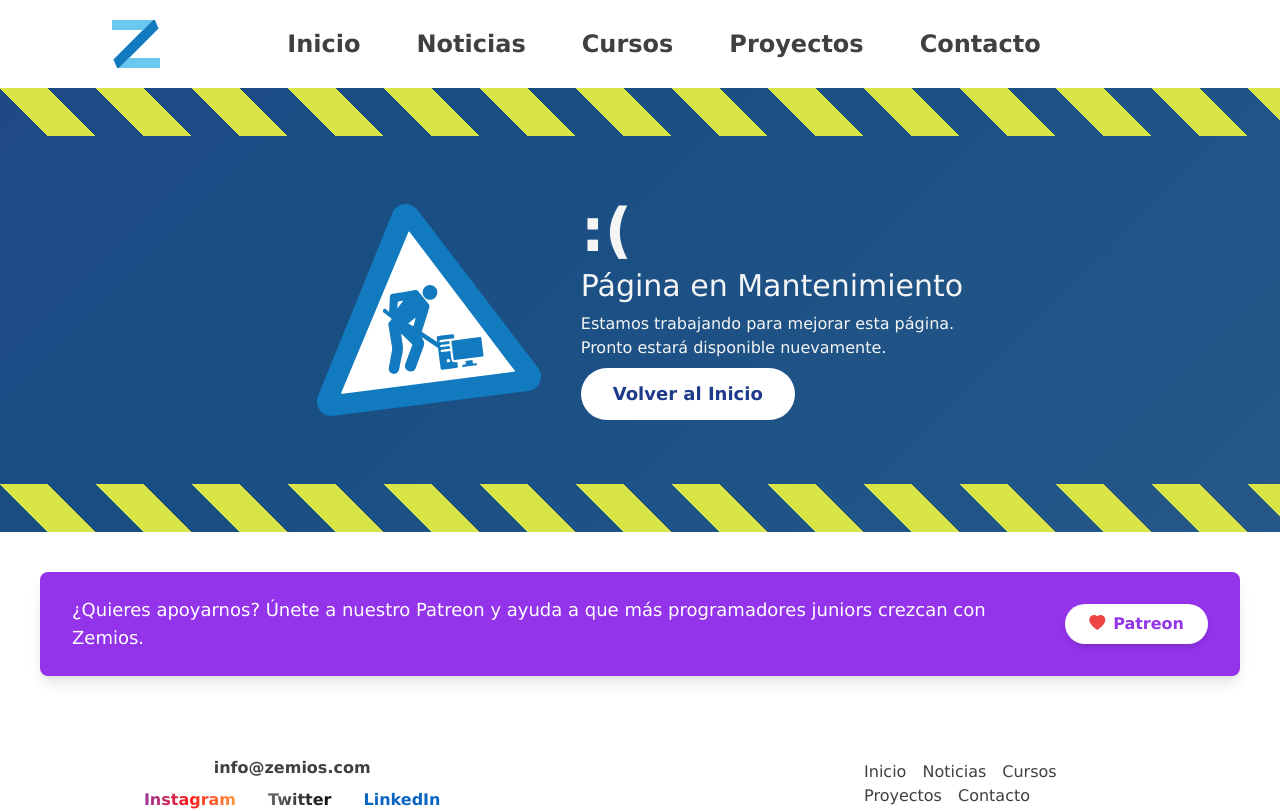
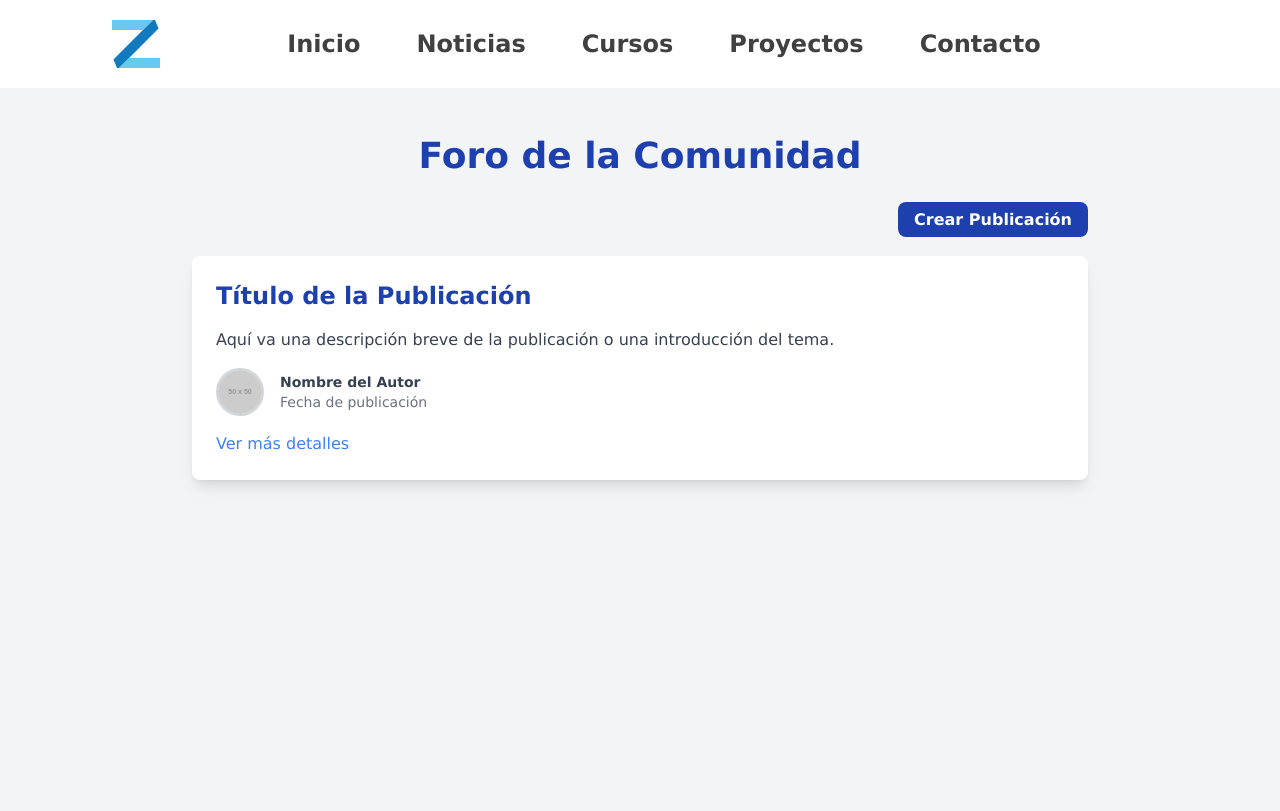
Before and after one commit to eliceoflmov72/Atlas, an Angular app: page /Explore in a window 1280 px wide. Before the commit this address led to /Maintenance. Shown: the top 811 px of the page. Built offline with nearby package versions, Linux system fonts and the light colour scheme.

Commit message:
layout for explore

```diff
--- a/src/app/app.routes.ts
+++ b/src/app/app.routes.ts
@@ -10,6 +10,7 @@ import { MaintenanceComponent } from './pages/maintenance/maintenance.component'
 import { SigninComponent } from './pages/auth/signin/signin.component';
 import { SignupComponent } from './pages/auth/signup/signup.component';
 import { ProfileComponent } from './pages/auth/profile/profile.component';
+import { ExploreComponent } from './pages/explore/explore.component';
 
 const Maintenance = false;
 
@@ -22,6 +23,7 @@ export const routes: Routes = [
     { path: 'Learning', component: LearningComponent },
     { path: 'Projects', component: ProjectsComponent },
     { path: 'Contact', component: ContactComponent },
+    { path: 'Explore', component: ExploreComponent },
     // { path: 'About-us', component: AboutusComponent },
 
     { path: 'SignIn', component: SigninComponent },
--- /dev/null
+++ b/src/app/pages/explore/explore.component.html
@@ -0,0 +1,27 @@
+<div class="min-h-screen bg-gray-100 py-12 px-6">
+    <h2 class="text-4xl font-bold text-blue-800 text-center mb-8">Foro de la Comunidad</h2>
+    <div class="max-w-4xl mx-auto">
+      <!-- Botón para crear nueva publicación -->
+      <div class="mb-6 text-right">
+        <a href="#" class="bg-blue-800 hover:bg-blue-700 text-white font-bold py-2 px-4 rounded-lg transition-all transform hover:scale-105 duration-300">Crear Publicación</a>
+      </div>
+      <!-- Repetir este bloque por cada publicación -->
+      <div class="bg-white shadow-lg rounded-lg overflow-hidden mb-6">
+        <div class="p-6">
+          <h3 class="text-2xl font-bold text-blue-800 mb-4">Título de la Publicación</h3>
+          <p class="text-gray-700 mb-4">Aquí va una descripción breve de la publicación o una introducción del tema.</p>
+          <div class="flex items-center gap-4">
+            <div class="flex-shrink-0">
+              <img src="https://via.placeholder.com/50" alt="Autor" class="w-12 h-12 rounded-full border-2 border-gray-300">
+            </div>
+            <div>
+              <p class="text-gray-700 text-sm font-semibold">Nombre del Autor</p>
+              <p class="text-gray-500 text-sm">Fecha de publicación</p>
+            </div>
+          </div>
+          <a href="#" class="text-blue-500 hover:underline mt-4 block">Ver más detalles</a>
+        </div>
+      </div>
+      <!-- Fin de bloque de publicación -->
+    </div>
+  </div>
```
Also changed, not shown: src/app/pages/explore/explore.component.ts (added, +11 -0 lines), src/app/pages/explore/explore.component.scss (added).
